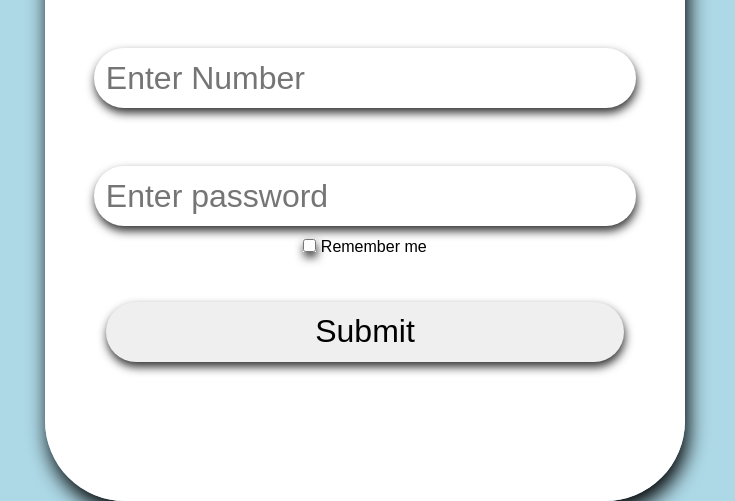
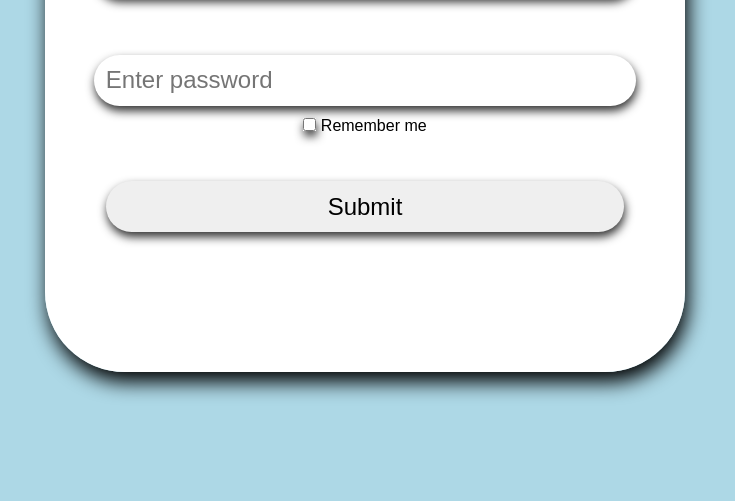
Before and after one commit to rishikcaptain/uttamrojgar, a plain HTML site: page login.html in a window 1280 px wide. Shown: the part 325-826 px from the top of the page, without its empty margins (275-1010 px from the left). After the commit the page ends 800 px from the top, so only its background shows below. Drawn offline with Linux system fonts and the light colour scheme.

Commit message:
Update login.html

```diff
--- a/login.html
+++ b/login.html
@@ -11,7 +11,7 @@
       background-color: lightblue;
       width: 50%;
       margin: auto;
-      margin-top: 10%;
+      margin-top: 2%;
       border-radius: 5em;
       box-sizing: border-box;
       box-shadow: 3px 10px 20px;
@@ -27,7 +27,7 @@
       }
 
       input,button{
-        font-size: xx-large;
+        font-size: x-large;
         margin: 2%;
         margin-top: 8%;
         border: none;
```
